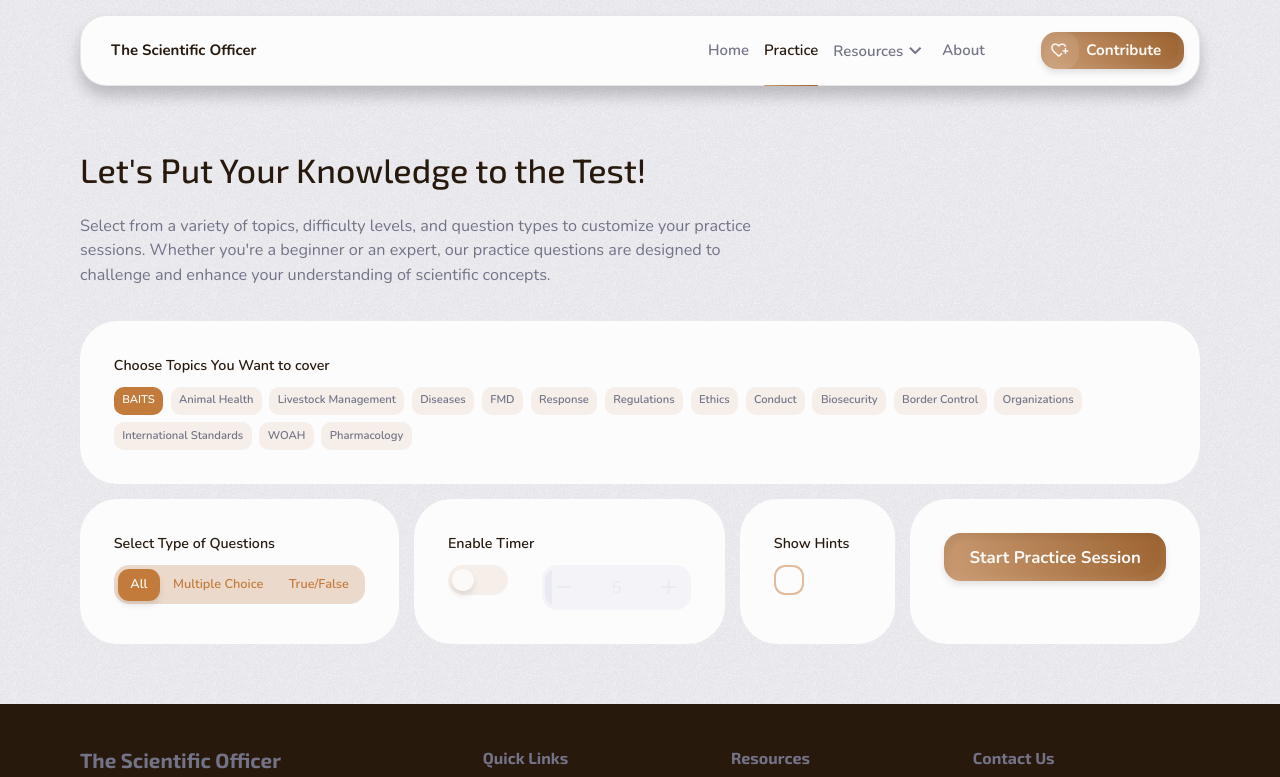
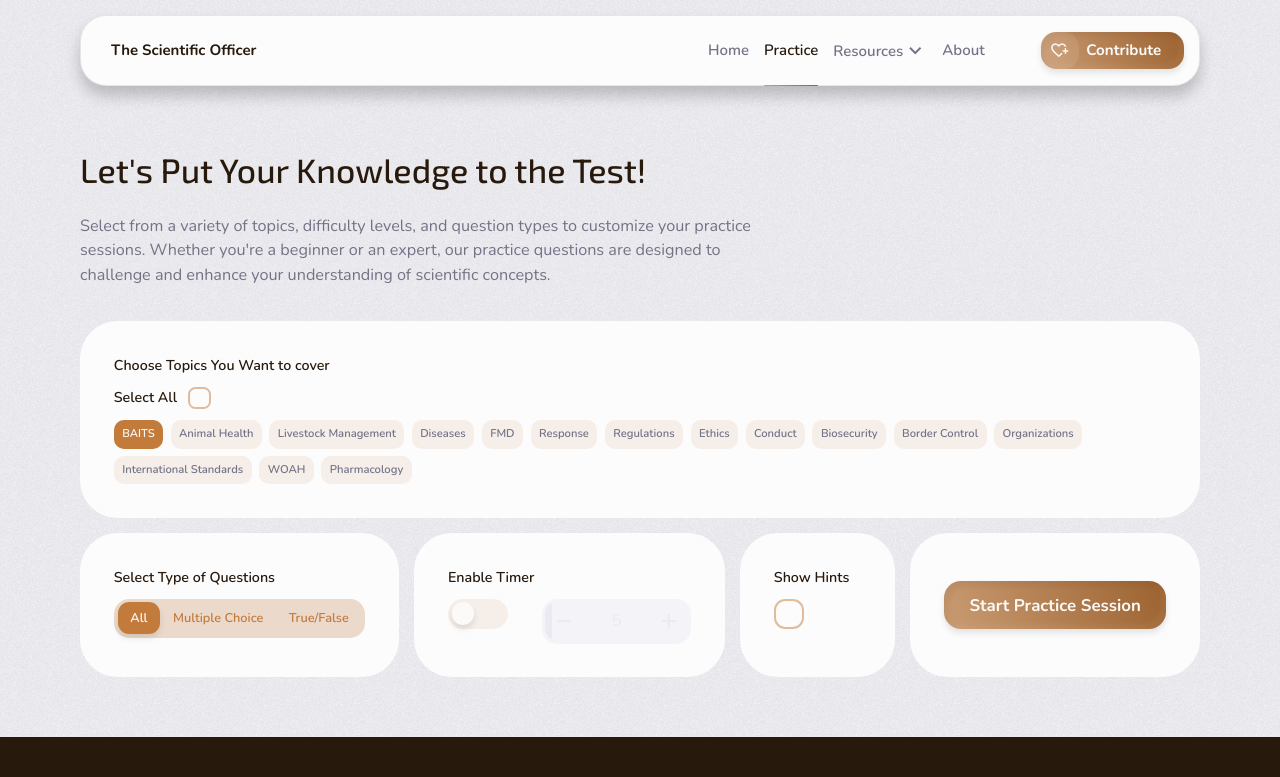
Before and after one commit to Timbar09/the_scientific_officer, a React (Vite) app: page /practice in a window 1280 px wide. Shown: the top 777 px of the page. Built offline with nearby package versions, Linux system fonts and the light colour scheme.

Commit message:
Enhance topic selection with select all functionality

```diff
--- a/src/assets/sass/pages/_Practice.scss
+++ b/src/assets/sass/pages/_Practice.scss
@@ -127,6 +127,14 @@
     }
 
     &--topic {
+      &__selectAll {
+        .form__checkbox--box {
+          --dimension: 1.5em;
+
+          border-radius: radius(sm);
+        }
+      }
+
       &__item {
         .form__checkbox--box {
           font-size: 0.75em;
--- a/src/components/Form/FormCheckBox.tsx
+++ b/src/components/Form/FormCheckBox.tsx
@@ -1,10 +1,10 @@
-import { useState } from "react";
+import { useEffect, useState } from "react";
 
 import type { FormFieldData } from "@/components/Form/types";
 
 const FormCheckBox = ({
   input = { type: "checkbox", variant: "switch" },
-  label = { text: "", visible: false },
+  label = { text: "", visible: false, alignment: "column" },
   name,
   value,
   checked,
@@ -14,26 +14,30 @@ const FormCheckBox = ({
   const { variant } = input;
   const { text, visible } = label;
 
+  label.alignment = label.alignment || "column";
+
   const handleOnChange = (e: React.ChangeEvent<HTMLInputElement>) => {
     setIsChecked(e.target.checked);
     onChange?.(e);
   };
+
+  useEffect(() => {
+    setIsChecked(checked || false);
+  }, [checked]);
+
+  const checkboxFlexClass =
+    label.alignment === "column" ? "flex-col" : "flex-row ai-center";
+  const checkboxClass = `form__checkbox flex gap-2 ${checkboxFlexClass} ${isChecked ? "form__checkbox--checked" : ""}`;
+
+  const labelClass = visible ? "form__field--label" : "sr-only";
 
   const inputVariantClass = `form__checkbox--${variant}__input`;
   const boxVariantClass = `form__checkbox--box form__checkbox--${variant}__box`;
   const indicatorVariantClass = `form__checkbox--${variant}__box--indicator`;
 
   return (
-    <label
-      className={`form__checkbox ${isChecked ? "form__checkbox--checked" : ""}`}
-    >
-      {variant !== "tab" && (
-        <span
-          className={visible ? "form__field--label m-block-end-2" : "sr-only"}
-        >
-          {text}
-        </span>
-      )}
+    <label className={checkboxClass} aria-checked={isChecked}>
+      {variant !== "tab" && <span className={labelClass}>{text}</span>}
 
       <input
         className={`form__checkbox--input ${inputVariantClass}`}
--- a/src/components/Form/FormField.tsx
+++ b/src/components/Form/FormField.tsx
@@ -10,7 +10,7 @@ const FormField = ({
   className = "",
   input = { type: "text", variant: "default" },
   containerElement = "div",
-  label = { text: "", visible: true },
+  label = { text: "", visible: true, alignment: "column" },
   name = "",
   value = "",
   checked = false,
--- a/src/components/Form/types.ts
+++ b/src/components/Form/types.ts
@@ -23,7 +23,7 @@ export interface FormFieldData {
   className?: string;
   input?: InputData;
   containerElement?: "div" | "li";
-  label?: { text: string; visible: boolean };
+  label?: LabelData;
   name?: string;
   value?: string;
   checked?: boolean;
@@ -38,6 +38,7 @@ export interface FormFieldData {
 export interface LabelData {
   text: string;
   visible: boolean;
+  alignment?: "row" | "column";
 }
 
 export interface FormFieldsetData {
--- a/src/pages/practice/settings/PracticeSettingTopicSection.tsx
+++ b/src/pages/practice/settings/PracticeSettingTopicSection.tsx
@@ -1,3 +1,5 @@
+import { useEffect, useRef, useState } from "react";
+
 import { FormField, FormFieldset } from "@/components/Form";
 
 import { usePracticeSettings } from "@/hooks/usePracticeSettings";
@@ -6,6 +8,31 @@ import { titlize } from "@/utils";
 
 const PracticeSettingTopicSection = () => {
   const { practiceTopics } = usePracticeSettings();
+  const [selectedTopics, setSelectedTopics] = useState<string[]>([]);
+  const initializedDefaultTopic = useRef(false);
+
+  useEffect(() => {
+    if (!initializedDefaultTopic.current && practiceTopics.length > 0) {
+      initializedDefaultTopic.current = true;
+      setSelectedTopics([practiceTopics[0]]);
+    }
+  }, [practiceTopics]);
+
+  const isSelectAllChecked =
+    practiceTopics.length > 0 &&
+    selectedTopics.length === practiceTopics.length;
+
+  const handleSelectAllChange = (checked: boolean) => {
+    setSelectedTopics(checked ? [...practiceTopics] : []);
+  };
+
+  const handleTopicChange = (topic: string, checked: boolean) => {
+    setSelectedTopics((currentTopics) =>
+      checked
+        ? Array.from(new Set([...currentTopics, topic]))
+        : currentTopics.filter((currentTopic) => currentTopic !== topic),
+    );
+  };
 
   const label = {
     text: "Choose Topics You Want to cover",
@@ -14,8 +41,19 @@ const PracticeSettingTopicSection = () => {
 
   return (
     <FormFieldset label={label}>
+      <div className="practice__form--topic__selectAll p-block-end-2">
+        <FormField
+          name="selectAllTopics"
+          label={{ text: "Select All", visible: true, alignment: "row" }}
+          input={{ type: "checkbox", variant: "default" }}
+          value="all"
+          checked={isSelectAllChecked}
+          onChange={(event) => handleSelectAllChange(event.target.checked)}
+        />
+      </div>
+
       <ul className="practice__form--topic__list flex flex-wrap gap-1">
-        {practiceTopics.map((topic, i) => (
+        {practiceTopics.map((topic) => (
           <FormField
             key={topic}
             containerElement="li"
@@ -24,7 +62,8 @@ const PracticeSettingTopicSection = () => {
             input={{ type: "checkbox", variant: "tab" }}
             name="topic"
             value={topic}
-            checked={i === 0}
+            checked={selectedTopics.includes(topic)}
+            onChange={(event) => handleTopicChange(topic, event.target.checked)}
           />
         ))}
       </ul>
--- a/src/pages/practice/settings/index.tsx
+++ b/src/pages/practice/settings/index.tsx
@@ -46,7 +46,7 @@ const PracticeSettingsForm = () => {
           <PracticeSettingHintOption />
         </FormSection>
 
-        <FormSection className="practice__form--submit">
+        <FormSection className="practice__form--submit flex ai-center">
           <Button type="submit">Start Practice Session</Button>
         </FormSection>
       </div>
```
